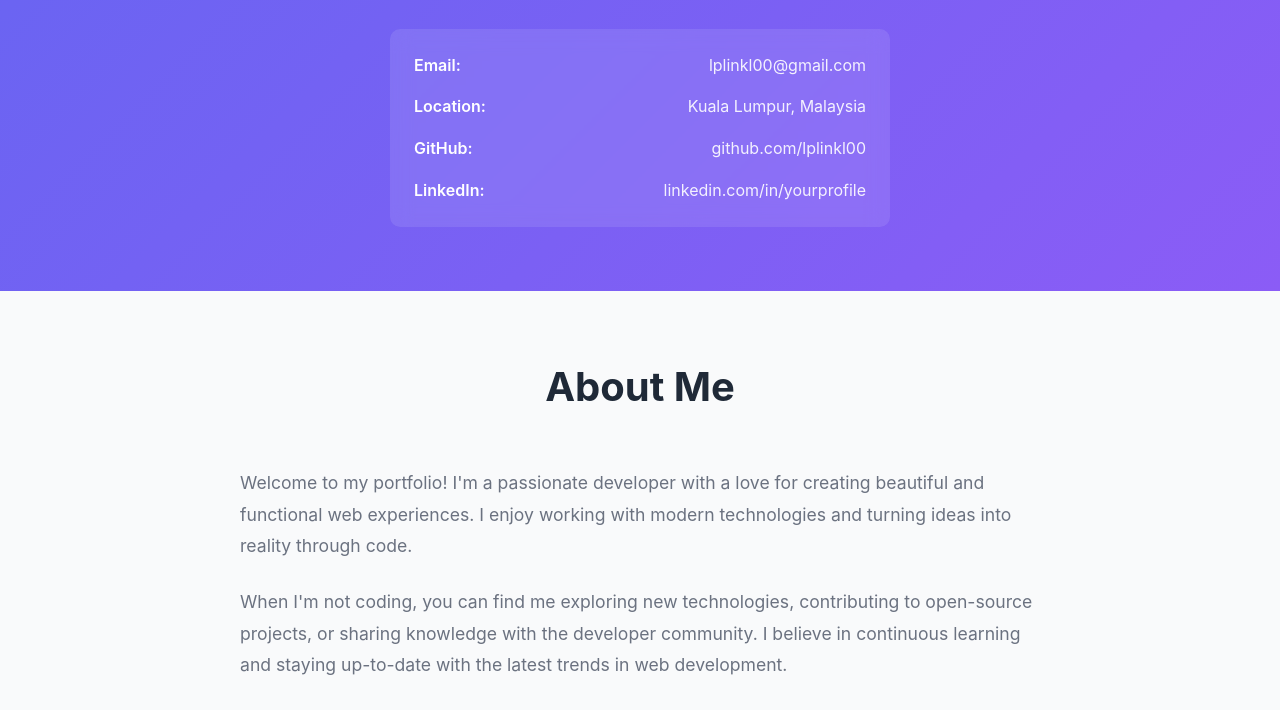
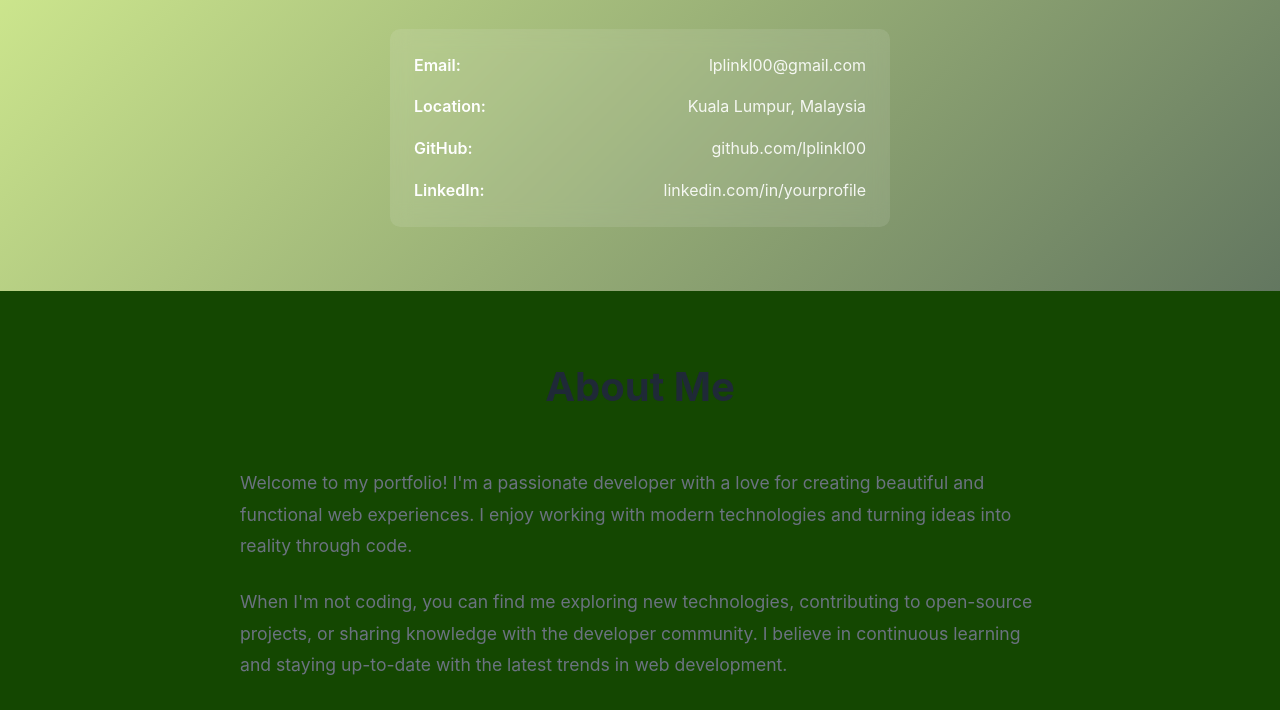
Before and after one commit to lplinkl00/lplinkl00.github.io, a plain HTML site: page index.html in a window 1280 px wide. Shown: the part 444-1154 px from the top of the page. Drawn offline with Linux system fonts and the light colour scheme.

Commit message:
changed colours

```diff
--- a/css/styling.css
+++ b/css/styling.css
@@ -6,12 +6,12 @@
 }
 
 :root {
-    --primary-color: #6366f1;
-    --secondary-color: #8b5cf6;
+    --primary-color: #E4FF97;
+    --secondary-color: #637760;
     --text-color: #1f2937;
     --text-light: #6b7280;
-    --bg-color: #ffffff;
-    --bg-light: #f9fafb;
+    --bg-color: #273603;
+    --bg-light: #144701;
     --border-color: #e5e7eb;
     --shadow: 0 4px 6px -1px rgba(0, 0, 0, 0.1), 0 2px 4px -1px rgba(0, 0, 0, 0.06);
     --shadow-lg: 0 10px 15px -3px rgba(0, 0, 0, 0.1), 0 4px 6px -2px rgba(0, 0, 0, 0.05);
```
